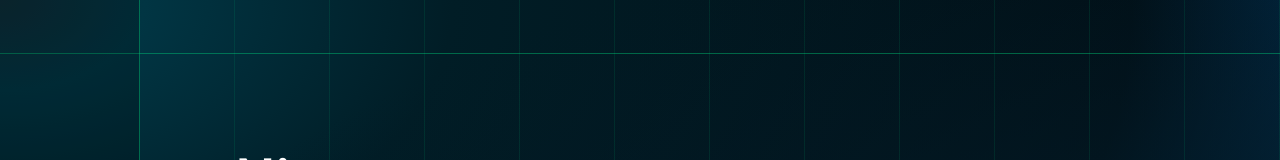
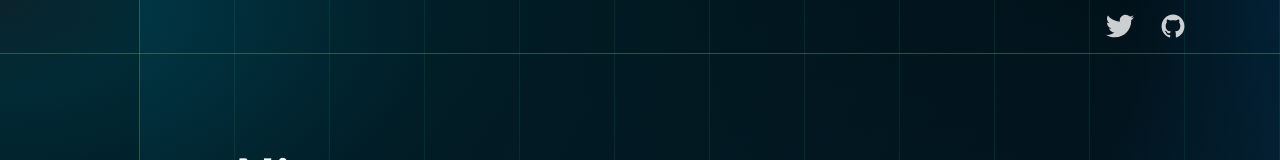
Before and after one commit to ccoyotedev/nuxt3-blog, a Nuxt app: page / in a window 1280 px wide. Shown: the top 160 px of the page. Built offline with nearby package versions, Linux system fonts and the light colour scheme.

Commit message:
Social icons

```diff
--- a/components/Header.vue
+++ b/components/Header.vue
@@ -1,6 +1,11 @@
 <template>
   <header class="header">
-
+    <a class="social-link" href="https://twitter.com/ccoyotedev" target="__blank">
+      <SVGTwitter :size="34" />
+    </a>
+    <a class="social-link" href="https://github.com/ccoyotedev" target="__blank">
+      <SVGGithub :size="24" />
+    </a>
   </header>
 </template>
 
@@ -11,6 +16,11 @@
     left: 0;
     width: 100%;
     height: 5.4rem;
+    display: flex;
+    align-items: center;
+    justify-content: flex-end;
+    padding-right: calc((100% - 14rem) * 0.083333);
+    z-index: 99;
   }
 
   .header:after {
@@ -22,4 +32,14 @@
     height: 1px;
     background-color: rgba(2, 220, 129, 0.4);
   }
+
+  .social-link {
+    opacity: 0.8;
+    cursor: pointer;
+    margin-left: 2.4rem;
+    transition: opacity 100ms;
+  }
+  .social-link:hover {
+    opacity: 1;
+  }
 </style>
--- /dev/null
+++ b/components/SVG/Github.vue
@@ -0,0 +1,12 @@
+<script setup>
+  defineProps({
+    size: Number,
+  })
+</script>
+
+<template>
+  <svg :width="size" :height="size" viewBox="0 0 14 14" fill="none" xmlns="http://www.w3.org/2000/svg" class="w-6 h-6">
+    <path fill-rule="evenodd" clip-rule="evenodd" d="M7.02751 0.333496C3.34571 0.333496 0.333332 3.40836 0.333332 7.16653C0.333332 10.1845 2.23002 12.7468 4.90769 13.6579C5.2424 13.7149 5.35397 13.4871 5.35397 13.3163C5.35397 13.1454 5.35397 12.7468 5.35397 12.1774C3.51307 12.576 3.12257 11.2664 3.12257 11.2664C2.84365 10.4692 2.39737 10.2414 2.39737 10.2414C1.72795 9.8428 2.39737 9.8428 2.39737 9.8428C3.06679 9.89974 3.4015 10.5261 3.4015 10.5261C4.01513 11.5511 4.96347 11.2664 5.35397 11.0955C5.40975 10.64 5.57711 10.3553 5.80024 10.1845C4.29405 10.0136 2.73208 9.44421 2.73208 6.82488C2.73208 6.08463 3.011 5.45827 3.4015 5.00274C3.4015 4.77497 3.12257 4.09166 3.51307 3.18059C3.51307 3.18059 4.07091 3.00977 5.35397 3.8639C5.91181 3.69307 6.46966 3.63613 7.02751 3.63613C7.58536 3.63613 8.14321 3.69307 8.70105 3.8639C9.98411 2.95283 10.542 3.18059 10.542 3.18059C10.9324 4.14861 10.6535 4.83191 10.5977 5.00274C11.044 5.45827 11.2672 6.08463 11.2672 6.82488C11.2672 9.44421 9.70518 10.0136 8.19899 10.1845C8.42213 10.4122 8.64527 10.8108 8.64527 11.4372C8.64527 12.3482 8.64527 13.0885 8.64527 13.3163C8.64527 13.4871 8.75684 13.7149 9.09155 13.6579C11.7692 12.7468 13.6659 10.1845 13.6659 7.16653C13.7217 3.40836 10.7093 0.333496 7.02751 0.333496Z" fill="white">
+    </path>
+  </svg>
+</template>
--- /dev/null
+++ b/components/SVG/Twitter.vue
@@ -0,0 +1,9 @@
+<script setup>
+  defineProps({
+    size: Number,
+  })
+</script>
+
+<template>
+  <svg fill="none" viewBox="0 0 24 24" :width="size" :height="size"><path fill-rule="evenodd" clip-rule="evenodd" d="M22 5.897c-.75.33-1.5.577-2.333.66A4.4 4.4 0 0021.5 4.33c-.833.495-1.667.825-2.583.99a4.053 4.053 0 00-3-1.32c-2.25 0-4.084 1.814-4.084 4.041 0 .33 0 .66.084.907-3.5-.165-6.5-1.814-8.5-4.288-.417.66-.584 1.32-.584 2.062 0 1.402.75 2.639 1.834 3.381-.667 0-1.334-.165-1.834-.495v.083c0 1.98 1.417 3.629 3.25 3.958-.333.083-.666.165-1.083.165-.25 0-.5 0-.75-.082.5 1.65 2 2.804 3.833 2.804C6.667 17.608 4.917 18.268 3 18.268c-.333 0-.667 0-1-.082C3.833 19.34 6 20 8.25 20c7.583 0 11.667-6.186 11.667-11.546v-.495c.833-.578 1.5-1.32 2.083-2.062z" fill="currentColor"></path></svg>
+</template>
```
